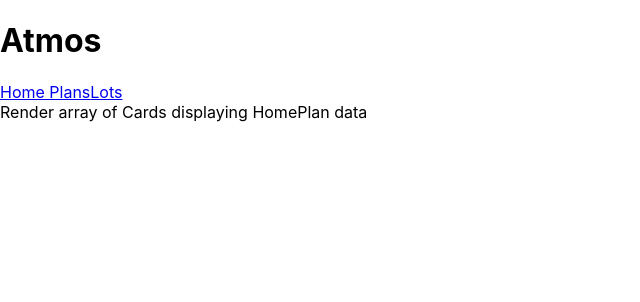
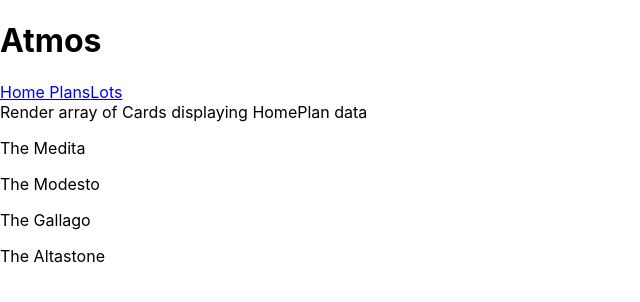
Before and after one commit to abe-one/urban-palm-tree, a React (Create React App) app: page /homes in a window 1280 px wide. Shown: the top 302 px of the page, without its empty margins (0-640 px from the left). Built offline with nearby package versions, Linux system fonts and the light colour scheme.

Commit message:
Implement Fetch Functions In App.js

```diff
--- a/src/App.js
+++ b/src/App.js
@@ -1,9 +1,21 @@
-import React from "react";
+import React, { useEffect } from "react";
 import { Route, Link, Switch } from "react-router-dom";
+import { connect } from "react-redux";
 import HomePlans from "./components/HomePlans";
 import Lots from "./components/Lots";
+import {
+  fetchLots,
+  fetchHomePlans,
+  fetchCombinations,
+} from "./utils/reduxStore/actions";
 
-function App() {
+function App({ fetchLots, fetchHomePlans, fetchCombinations }) {
+  useEffect(() => {
+    fetchLots();
+    fetchHomePlans();
+    fetchCombinations();
+  }, [fetchLots, fetchHomePlans, fetchCombinations]);
+
   return (
     <div className="App">
       <header>
@@ -26,4 +38,6 @@ function App() {
   );
 }
 
-export default App;
+export default connect(null, { fetchLots, fetchHomePlans, fetchCombinations })(
+  App
+);
--- a/src/components/HomePlans.js
+++ b/src/components/HomePlans.js
@@ -1,7 +1,20 @@
 import React from "react";
+import { connect } from "react-redux";
+import { toggleSavedHomePlans } from "../utils/reduxStore/actions";
 
-const HomePlans = () => {
-  return <div>Render array of Cards displaying HomePlan data</div>;
+const HomePlans = ({ homePlans, toggleSavedHomePlans }) => {
+  return (
+    <div>
+      Render array of Cards displaying HomePlan data
+      {homePlans.data.map((plan) => {
+        return <p key={plan.homePlanId}>{plan.name}</p>;
+      })}
+    </div>
+  );
 };
 
-export default HomePlans;
+const mapStateToProps = (state) => {
+  return { homePlans: state.homePlans };
+};
+
+export default connect(mapStateToProps, { toggleSavedHomePlans })(HomePlans);
--- a/src/components/Lots.js
+++ b/src/components/Lots.js
@@ -1,12 +1,8 @@
-import React, { useEffect } from "react";
+import React from "react";
 import { connect } from "react-redux";
-import { fetchLots, toggleSavedLots } from "../utils/reduxStore/actions";
+import { toggleSavedLots } from "../utils/reduxStore/actions";
 
-const Lots = ({ lots, fetchLots, toggleSavedLots }) => {
-  useEffect(() => {
-    fetchLots();
-  }, [fetchLots]);
-
+const Lots = ({ lots, toggleSavedLots }) => {
   return (
     <div>
       Render array of Cards displaying lot data
@@ -21,4 +17,4 @@ const mapStateToProps = (state) => {
   return { lots: state.lots };
 };
 
-export default connect(mapStateToProps, { fetchLots, toggleSavedLots })(Lots);
+export default connect(mapStateToProps, { toggleSavedLots })(Lots);
```
